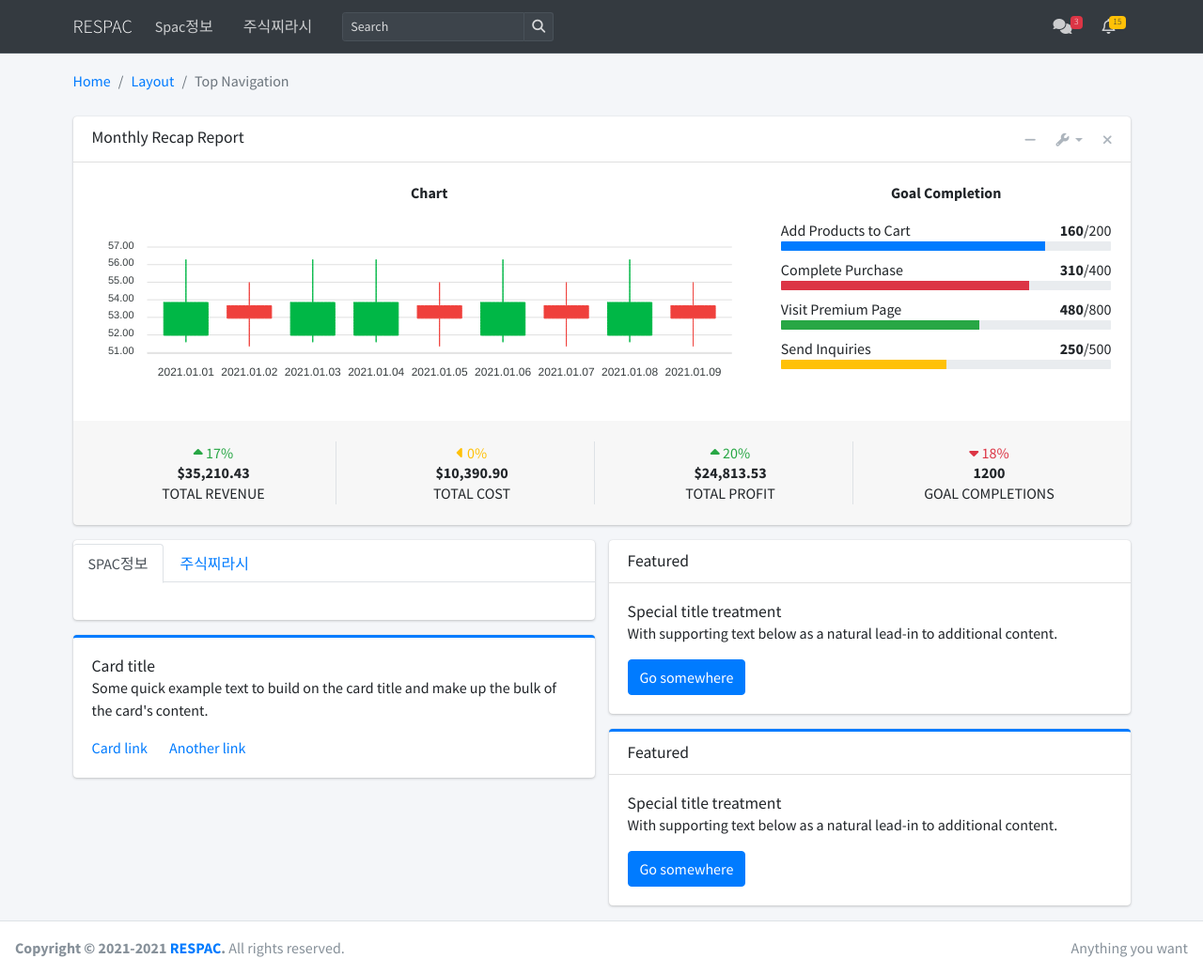
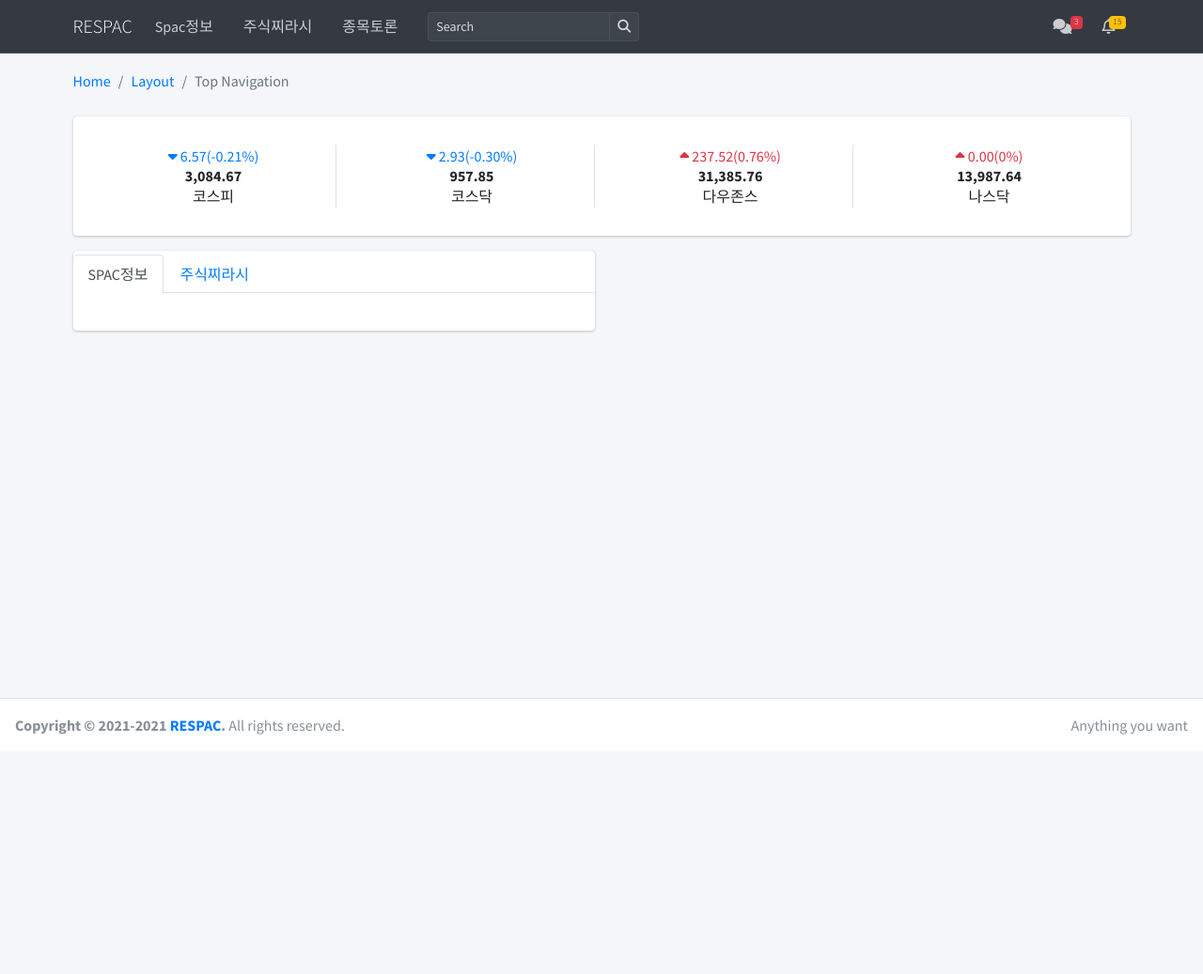
Before and after one commit to youjinse/spacinfo, a Flask app: page / in a window 1280 px wide. Shown: the whole page at 94% size. After the commit the page ends 782 px from the top, so only its background shows below. Run offline with Flask 2, Linux system fonts and the light colour scheme; data that the repository does not hold is empty; some libraries are stand-ins or nearby versions.

Commit message:
버전업

```diff
--- a/templates/base.html
+++ b/templates/base.html
@@ -55,6 +55,9 @@
                     </li>
                     <li class="nav-item">
                         <a href="/post/spacinfo/2" class="nav-link">주식찌라시</a>
+                    </li>
+                    <li class="nav-item">
+                        <a href="/post/spacinfo/3" class="nav-link">종목토론</a>
                     </li>
                     {#<li class="nav-item dropdown">
                         <a id="dropdownSubMenu1" href="#" data-toggle="dropdown" aria-haspopup="true"
--- a/templates/index.html
+++ b/templates/index.html
@@ -7,128 +7,36 @@
     <!-- report -->
     <div class="row">
         <div class="col-md-12">
+            <!-- 오늘의 증시 -->
             <div class="card">
-                <div class="card-header">
-                    <h5 class="card-title">Monthly Recap Report</h5>
-
-                    <div class="card-tools">
-                        <button type="button" class="btn btn-tool" data-card-widget="collapse">
-                            <i class="fas fa-minus"></i>
-                        </button>
-                        <div class="btn-group">
-                            <button type="button" class="btn btn-tool dropdown-toggle" data-toggle="dropdown">
-                                <i class="fas fa-wrench"></i>
-                            </button>
-                            <div class="dropdown-menu dropdown-menu-right" role="menu">
-                                <a href="#" class="dropdown-item">Action</a>
-                                <a href="#" class="dropdown-item">Another action</a>
-                                <a href="#" class="dropdown-item">Something else here</a>
-                                <a class="dropdown-divider"></a>
-                                <a href="#" class="dropdown-item">Separated link</a>
-                            </div>
-                        </div>
-                        <button type="button" class="btn btn-tool" data-card-widget="remove">
-                            <i class="fas fa-times"></i>
-                        </button>
-                    </div>
-                </div>
-                <!-- /.card-header -->
                 <div class="card-body">
-                    <div class="row">
-                        <div class="col-md-8">
-                            <p class="text-center">
-                                <strong>Chart</strong>
-                            </p>
-
-                            <div class="chart">
-                                <div class="chartjs-size-monitor">
-                                    <div class="chartjs-size-monitor-expand">
-                                        <div class=""></div>
-                                    </div>
-                                    <div class="chartjs-size-monitor-shrink">
-                                        <div class=""></div>
-                                    </div>
-                                </div>
-                                <div id="chart" height="630"
-                                     style="height: 180px; display: block; width: 100%;" max-width="1190px"></div>
-                            </div>
-                            <!-- /.chart-responsive -->
-                        </div>
-                        <!-- /.col -->
-                        <div class="col-md-4">
-                            <p class="text-center">
-                                <strong>Goal Completion</strong>
-                            </p>
-
-                            <div class="progress-group">
-                                Add Products to Cart
-                                <span class="float-right"><b>160</b>/200</span>
-                                <div class="progress progress-sm">
-                                    <div class="progress-bar bg-primary" style="width: 80%"></div>
-                                </div>
-                            </div>
-                            <!-- /.progress-group -->
-
-                            <div class="progress-group">
-                                Complete Purchase
-                                <span class="float-right"><b>310</b>/400</span>
-                                <div class="progress progress-sm">
-                                    <div class="progress-bar bg-danger" style="width: 75%"></div>
-                                </div>
-                            </div>
-
-                            <!-- /.progress-group -->
-                            <div class="progress-group">
-                                <span class="progress-text">Visit Premium Page</span>
-                                <span class="float-right"><b>480</b>/800</span>
-                                <div class="progress progress-sm">
-                                    <div class="progress-bar bg-success" style="width: 60%"></div>
-                                </div>
-                            </div>
-
-                            <!-- /.progress-group -->
-                            <div class="progress-group">
-                                Send Inquiries
-                                <span class="float-right"><b>250</b>/500</span>
-                                <div class="progress progress-sm">
-                                    <div class="progress-bar bg-warning" style="width: 50%"></div>
-                                </div>
-                            </div>
-                            <!-- /.progress-group -->
-                        </div>
-                        <!-- /.col -->
-                    </div>
-                    <!-- /.row -->
-                </div>
-                <!-- ./card-body -->
-                <div class="card-footer">
                     <div class="row">
                         <div class="col-sm-3 col-6">
                             <div class="description-block border-right">
-                                <span class="description-percentage text-success"><i
-                                        class="fas fa-caret-up"></i> 17%</span>
-                                <h5 class="description-header">$35,210.43</h5>
-                                <span class="description-text">TOTAL REVENUE</span>
+                                <span class="description-percentage text-primary"><i
+                                        class="fas fa-caret-down"></i> 6.57(-0.21%)</span>
+                                <h5 class="description-header">3,084.67</h5>
+                                <span class="description-text">코스피</span>
                             </div>
                             <!-- /.description-block -->
                         </div>
                         <!-- /.col -->
                         <div class="col-sm-3 col-6">
                             <div class="description-block border-right">
-                                <span class="description-percentage text-warning"><i
-                                        class="fas fa-caret-left"></i> 0%</span>
-                                <h5 class="description-header">$10,390.90</h5>
-                                <span class="description-text">TOTAL COST</span>
+                                <span class="description-percentage text-primary"><i
+                                        class="fas fa-caret-down"></i> 2.93(-0.30%)</span>
+                                <h5 class="description-header">957.85</h5>
+                                <span class="description-text">코스닥</span>
                             </div>
                             <!-- /.description-block -->
                         </div>
                         <!-- /.col -->
                         <div class="col-sm-3 col-6">
                             <div class="description-block border-right">
-                                <span class="description-percentage text-success"><i
-                                        class="fas fa-caret-up"></i> 20%</span>
-                                <h5 class="description-header">$24,813.53</h5>
-                                <span class="description-text">TOTAL PROFIT</span>
+                                <span class="description-percentage text-danger"><i
+                                        class="fas fa-caret-up"></i> 237.52(0.76%)</span>
+                                <h5 class="description-header">31,385.76</h5>
+                                <span class="description-text">다우존스</span>
                             </div>
                             <!-- /.description-block -->
                         </div>
@@ -136,17 +44,157 @@
                         <div class="col-sm-3 col-6">
                             <div class="description-block">
                                 <span class="description-percentage text-danger"><i
-                                        class="fas fa-caret-down"></i> 18%</span>
-                                <h5 class="description-header">1200</h5>
-                                <span class="description-text">GOAL COMPLETIONS</span>
+                                        class="fas fa-caret-up"></i> 0.00(0%)</span>
+                                <h5 class="description-header">13,987.64</h5>
+                                <span class="description-text">나스닥</span>
                             </div>
                             <!-- /.description-block -->
                         </div>
                     </div>
                     <!-- /.row -->
                 </div>
-                <!-- /.card-footer -->
+                <!-- ./card-body -->
             </div>
+{#            <div class="card">#}
+{#                <div class="card-header">#}
+{#                    <h5 class="card-title">Monthly Recap Report</h5>#}
+{##}
+{#                    <div class="card-tools">#}
+{#                        <button type="button" class="btn btn-tool" data-card-widget="collapse">#}
+{#                            <i class="fas fa-minus"></i>#}
+{#                        </button>#}
+{#                        <div class="btn-group">#}
+{#                            <button type="button" class="btn btn-tool dropdown-toggle" data-toggle="dropdown">#}
+{#                                <i class="fas fa-wrench"></i>#}
+{#                            </button>#}
+{#                            <div class="dropdown-menu dropdown-menu-right" role="menu">#}
+{#                                <a href="#" class="dropdown-item">Action</a>#}
+{#                                <a href="#" class="dropdown-item">Another action</a>#}
+{#                                <a href="#" class="dropdown-item">Something else here</a>#}
+{#                                <a class="dropdown-divider"></a>#}
+{#                                <a href="#" class="dropdown-item">Separated link</a>#}
+{#                            </div>#}
+{#                        </div>#}
+{#                        <button type="button" class="btn btn-tool" data-card-widget="remove">#}
+{#                            <i class="fas fa-times"></i>#}
+{#                        </button>#}
+{#                    </div>#}
+{#                </div>#}
+{#                <!-- /.card-header -->#}
+{#                <div class="card-body">#}
+{#                    <div class="row">#}
+{#                        <div class="col-md-8">#}
+{#                            <p class="text-center">#}
+{#                                <strong>Chart</strong>#}
+{#                            </p>#}
+{##}
+{#                            <div class="chart">#}
+{#                                <div class="chartjs-size-monitor">#}
+{#                                    <div class="chartjs-size-monitor-expand">#}
+{#                                        <div class=""></div>#}
+{#                                    </div>#}
+{#                                    <div class="chartjs-size-monitor-shrink">#}
+{#                                        <div class=""></div>#}
+{#                                    </div>#}
+{#                                </div>#}
+{#                                <div id="chart" height="630"#}
+{#                                     style="height: 180px; display: block; width: 100%;" max-width="1190px"></div>#}
+{#                            </div>#}
+{#                            <!-- /.chart-responsive -->#}
+{#                        </div>#}
+{#                        <!-- /.col -->#}
+{#                        <div class="col-md-4">#}
+{#                            <p class="text-center">#}
+{#                                <strong>Goal Completion</strong>#}
+{#                            </p>#}
+{##}
+{#                            <div class="progress-group">#}
+{#                                Add Products to Cart#}
+{#                                <span class="float-right"><b>160</b>/200</span>#}
+{#                                <div class="progress progress-sm">#}
+{#                                    <div class="progress-bar bg-primary" style="width: 80%"></div>#}
+{#                                </div>#}
+{#                            </div>#}
+{#                            <!-- /.progress-group -->#}
+{##}
+{#                            <div class="progress-group">#}
+{#                                Complete Purchase#}
+{#                                <span class="float-right"><b>310</b>/400</span>#}
+{#                                <div class="progress progress-sm">#}
+{#                                    <div class="progress-bar bg-danger" style="width: 75%"></div>#}
+{#                                </div>#}
+{#                            </div>#}
+{##}
+{#                            <!-- /.progress-group -->#}
+{#                            <div class="progress-group">#}
+{#                                <span class="progress-text">Visit Premium Page</span>#}
+{#                                <span class="float-right"><b>480</b>/800</span>#}
+{#                                <div class="progress progress-sm">#}
+{#                                    <div class="progress-bar bg-success" style="width: 60%"></div>#}
+{#                                </div>#}
+{#                            </div>#}
+{##}
+{#                            <!-- /.progress-group -->#}
+{#                            <div class="progress-group">#}
+{#                                Send Inquiries#}
+{#                                <span class="float-right"><b>250</b>/500</span>#}
+{#                                <div class="progress progress-sm">#}
+{#                                    <div class="progress-bar bg-warning" style="width: 50%"></div>#}
+{#                                </div>#}
+{#                            </div>#}
+{#                            <!-- /.progress-group -->#}
+{#                        </div>#}
+{#                        <!-- /.col -->#}
+{#                    </div>#}
+{#                    <!-- /.row -->#}
+{#                </div>#}
+{#                <!-- ./card-body -->#}
+{#                <div class="card-footer">#}
+{#                    <div class="row">#}
+{#                        <div class="col-sm-3 col-6">#}
+{#                            <div class="description-block border-right">#}
+{#                                <span class="description-percentage text-success"><i#}
+{#                                        class="fas fa-caret-up"></i> 17%</span>#}
+{#                                <h5 class="description-header">$35,210.43</h5>#}
+{#                                <span class="description-text">TOTAL REVENUE</span>#}
+{#                            </div>#}
+{#                            <!-- /.description-block -->#}
+{#                        </div>#}
+{#                        <!-- /.col -->#}
+{#                        <div class="col-sm-3 col-6">#}
+{#                            <div class="description-block border-right">#}
+{#                                <span class="description-percentage text-warning"><i#}
+{#                                        class="fas fa-caret-left"></i> 0%</span>#}
+{#                                <h5 class="description-header">$10,390.90</h5>#}
+{#                                <span class="description-text">TOTAL COST</span>#}
+{#                            </div>#}
+{#                            <!-- /.description-block -->#}
+{#                        </div>#}
+{#                        <!-- /.col -->#}
+{#                        <div class="col-sm-3 col-6">#}
+{#                            <div class="description-block border-right">#}
+{#                                <span class="description-percentage text-success"><i#}
+{#                                        class="fas fa-caret-up"></i> 20%</span>#}
+{#                                <h5 class="description-header">$24,813.53</h5>#}
+{#                                <span class="description-text">TOTAL PROFIT</span>#}
+{#                            </div>#}
+{#                            <!-- /.description-block -->#}
+{#                        </div>#}
+{#                        <!-- /.col -->#}
+{#                        <div class="col-sm-3 col-6">#}
+{#                            <div class="description-block">#}
+{#                                <span class="description-percentage text-danger"><i#}
+{#                                        class="fas fa-caret-down"></i> 18%</span>#}
+{#                                <h5 class="description-header">1200</h5>#}
+{#                                <span class="description-text">GOAL COMPLETIONS</span>#}
+{#                            </div>#}
+{#                            <!-- /.description-block -->#}
+{#                        </div>#}
+{#                    </div>#}
+{#                    <!-- /.row -->#}
+{#                </div>#}
+{#                <!-- /.card-footer -->#}
+{#            </div>#}
             <!-- /.card -->
         </div>
         <!-- /.col -->
@@ -230,47 +278,6 @@
               </div>
               <!-- /.card -->
             </div>
-            <div class="card card-primary card-outline">
-                <div class="card-body">
-                    <h5 class="card-title">Card title</h5>
-
-                    <p class="card-text">
-                        Some quick example text to build on the card title and make up the bulk of the
-                        card's
-                        content.
-                    </p>
-                    <a href="#" class="card-link">Card link</a>
-                    <a href="#" class="card-link">Another link</a>
-                </div>
-            </div><!-- /.card -->
-        </div>
-        <!-- /.col-md-6 -->
-        <div class="col-lg-6">
-            <div class="card">
-                <div class="card-header">
-                    <h5 class="card-title m-0">Featured</h5>
-                </div>
-                <div class="card-body">
-                    <h6 class="card-title">Special title treatment</h6>
-
-                    <p class="card-text">With supporting text below as a natural lead-in to additional
-                        content.</p>
-                    <a href="#" class="btn btn-primary">Go somewhere</a>
-                </div>
-            </div>
-
-            <div class="card card-primary card-outline">
-                <div class="card-header">
-                    <h5 class="card-title m-0">Featured</h5>
-                </div>
-                <div class="card-body">
-                    <h6 class="card-title">Special title treatment</h6>
-
-                    <p class="card-text">With supporting text below as a natural lead-in to additional
-                        content.</p>
-                    <a href="#" class="btn btn-primary">Go somewhere</a>
-                </div>
-            </div>
         </div>
         <!-- /.col-md-6 -->
     </div>
```
